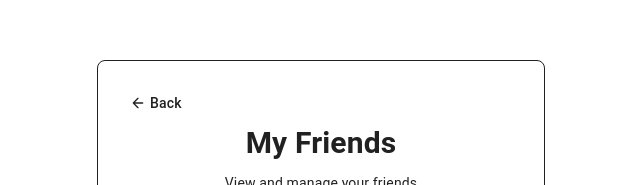
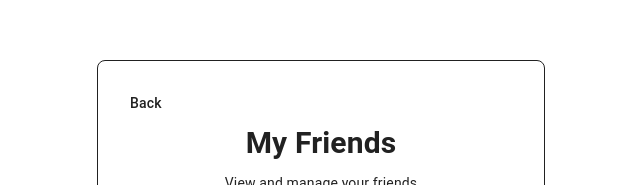
Before and after one commit to Niraaj-Rajalingam/MEARN, a Next.js app: page /friends/1 in a window 1280 px wide. Shown: the part 126-311 px from the top of the page, without its empty margins (319-959 px from the left). Built offline with nearby package versions, Linux system fonts and the light colour scheme; no server answers.

Commit message:
deployement fix- update back label to not use assets from web

```diff
--- a/components/layout/GenericPage.tsx
+++ b/components/layout/GenericPage.tsx
@@ -1,8 +1,6 @@
 'use client'
 
 import { useState, ReactNode } from 'react';
-import { useRouter } from 'next/navigation';
-
 export interface GenericPageProps {
   title: string;
   description: string;
@@ -28,7 +26,6 @@ export default function GenericPage({
   showBackButton = true,
   children
 }: GenericPageProps) {
-  const router = useRouter();
   const [searchQuery, setSearchQuery] = useState('');
 
   const handleSearchChange = (e: React.ChangeEvent<HTMLInputElement>) => {
@@ -51,23 +48,11 @@ export default function GenericPage({
         <div className="space-y-2 sm:space-y-3 text-center">
           <div className={`flex justify-start ${!showBackButton ? 'hidden' : ''}`}>
             <button
-              onClick={() => router.back()}
+              onClick={() => window.history.back()}
               className="text-xs sm:text-sm font-medium text-primary hover:underline flex items-center gap-1"
               aria-label="Go back"
             >
-              <svg
-                xmlns="http://www.w3.org/2000/svg"
-                width="16"
-                height="16"
-                viewBox="0 0 24 24"
-                fill="none"
-                stroke="currentColor"
-                strokeWidth="2"
-                strokeLinecap="round"
-                strokeLinejoin="round"
-              >
-                <path d="M19 12H5M12 19l-7-7 7-7" />
-              </svg>
+
               Back
             </button>
           </div>
```
